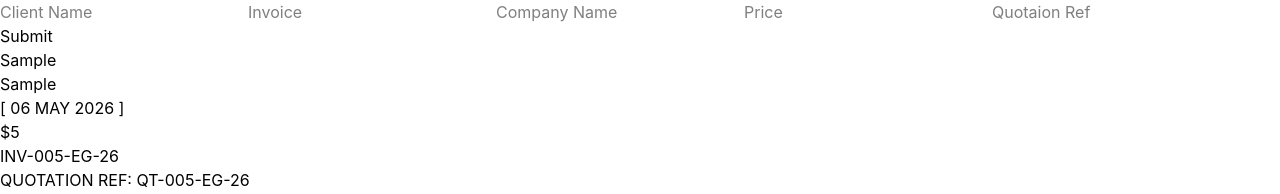
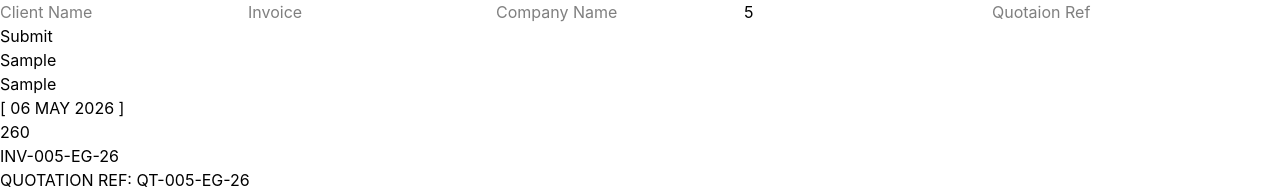
Before and after one commit to Hoss008/invoice-system-for-my-agency, a React app in the folder App/: page / in a window 1280 px wide. Both pictures are taken after typing "Sample", "5", "Sample", "5", "5" into the empty fields and a click on the button "Submit". Shown: the top 194 px of the page. Built offline with nearby package versions, Linux system fonts and the light colour scheme; the HTML template or start-up script is replaced by a standard one.

Commit message:
feat: enhance InvoiceForm with input handling and remove currency conversion utility

```diff
--- a/App/src/components/InvoiceForm.jsx
+++ b/App/src/components/InvoiceForm.jsx
@@ -1,5 +1,5 @@
 //Form
-import { useActionState } from "react";
+import { useActionState, useState } from "react";
 
 async function actionFunction(previousState, formData) {
   const clientName = formData.get("clientName");
@@ -29,6 +29,11 @@ async function actionFunction(previousState, formData) {
 
 function InvoiceForm() {
   const [state, formAction] = useActionState(actionFunction, null);
+  const [inputValue, setInputValue] = useState();
+
+  const handleChange = (e) => {
+    setInputValue(e.target.value)
+  };
 
   return (
     <>
@@ -39,10 +44,15 @@ function InvoiceForm() {
 
         <input type="text" placeholder="Company Name" name="companyName" />
 
-        <input type="number" placeholder="Price" name="price" />
+        <input
+          type="number"
+          placeholder="Price"
+          name="price"
+          onChange={handleChange}
+          value={inputValue}
+        />
 
         <input type="number" placeholder="Quotaion Ref" name="quo" />
-
 
         <button type="submit">Submit </button>
       </form>
@@ -66,7 +76,7 @@ function InvoiceForm() {
               })()}
             </p>
           )}
-          <p>${state.price}</p>
+          <p>{inputValue*52}</p>
           <p>{`INV-00${state.inv}-EG-26`}</p>
           <p>{`QUOTATION REF: QT-00${state.quo}-EG-26`}</p>
         </>
--- a/App/src/utils/currencyConvert.js
+++ /dev/null
@@ -1 +0,0 @@
-//Logic and Currency conversion functions
```
